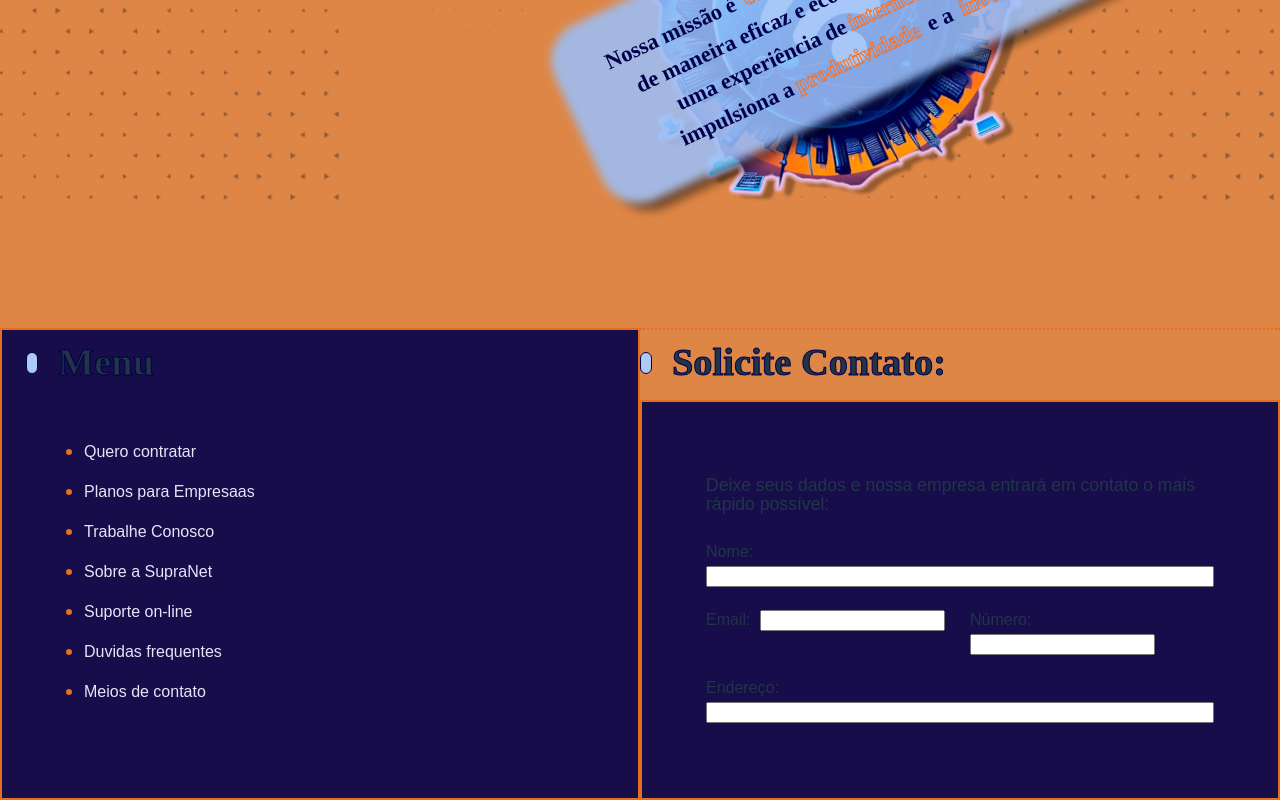
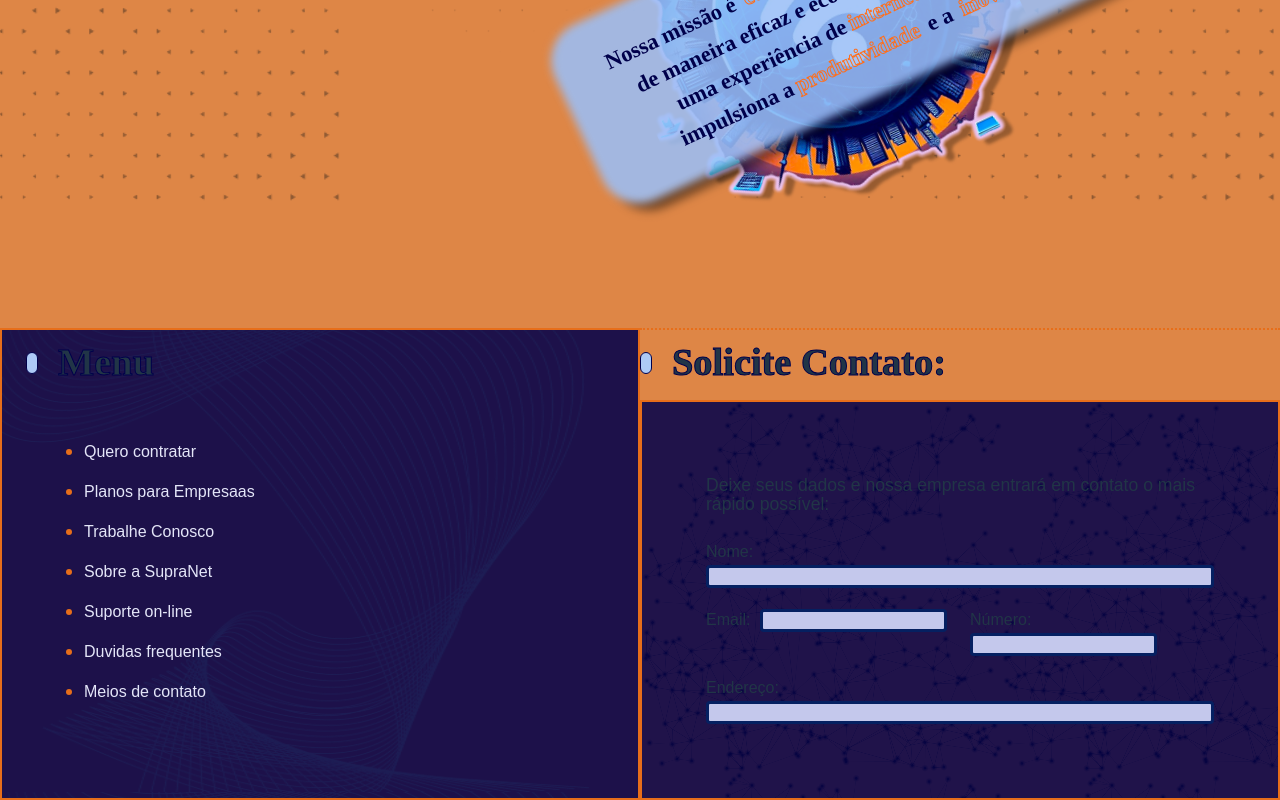
Before and after one commit to BlackCrown/supranet, a React (Vite) app: page / in a window 1280 px wide. Shown: the part 2128-2928 px from the top of the page. Built offline with nearby package versions, Linux system fonts and the light colour scheme; a web font is replaced by a local one.

Commit message:
Fundos adicionados ao footer e estilizados

```diff
--- a/src/Components/Footer.module.css
+++ b/src/Components/Footer.module.css
@@ -10,8 +10,12 @@
 
 .menuFooter{
   border: 2px solid var(--color-typo-dark);
-  background-color: rgba(0, 0, 75, 90%);
+  background-color: rgba(0, 0, 75, 87%);
   padding: 0 4rem 4rem;
+  background-image: url('../assets/bg_menu.png');
+  background-blend-mode: multiply;
+  background-repeat: round;
+  background-position: left;
 }
 
 .menuFooter h1{
@@ -48,10 +52,11 @@
 .dados{
   height: 400px;
     border: 2px solid var(--color-typo-dark);
-    background-color: rgba(0, 0, 75, 90%);
+    background-color: rgba(0, 0, 75, 86%);
     padding: 0rem 4rem;
     place-content: center;
-
+    background-image: url('../assets/bg_form.png');
+    background-blend-mode: screen;
 }
 
 .contatoFooter h1{
@@ -71,10 +76,17 @@
   margin-right: 10px;
 }
 
+.formulario input{
+  background-color: #C4C8EC;
+  border: solid 3px #052061;
+  border-radius: 4px;
+}
+
 .full{
   grid-column: span  2;
 }
 
 .full input{
   width: 100%;
+
 }
```
